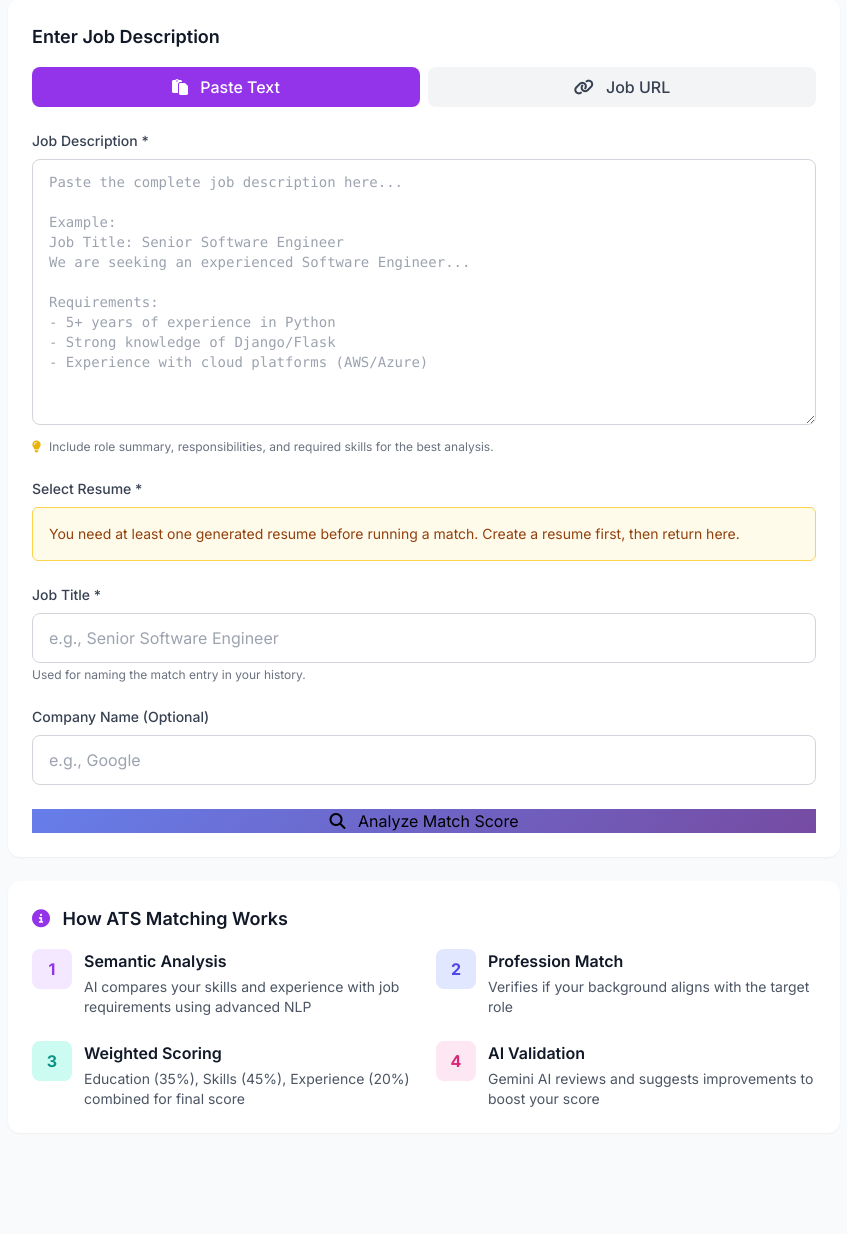
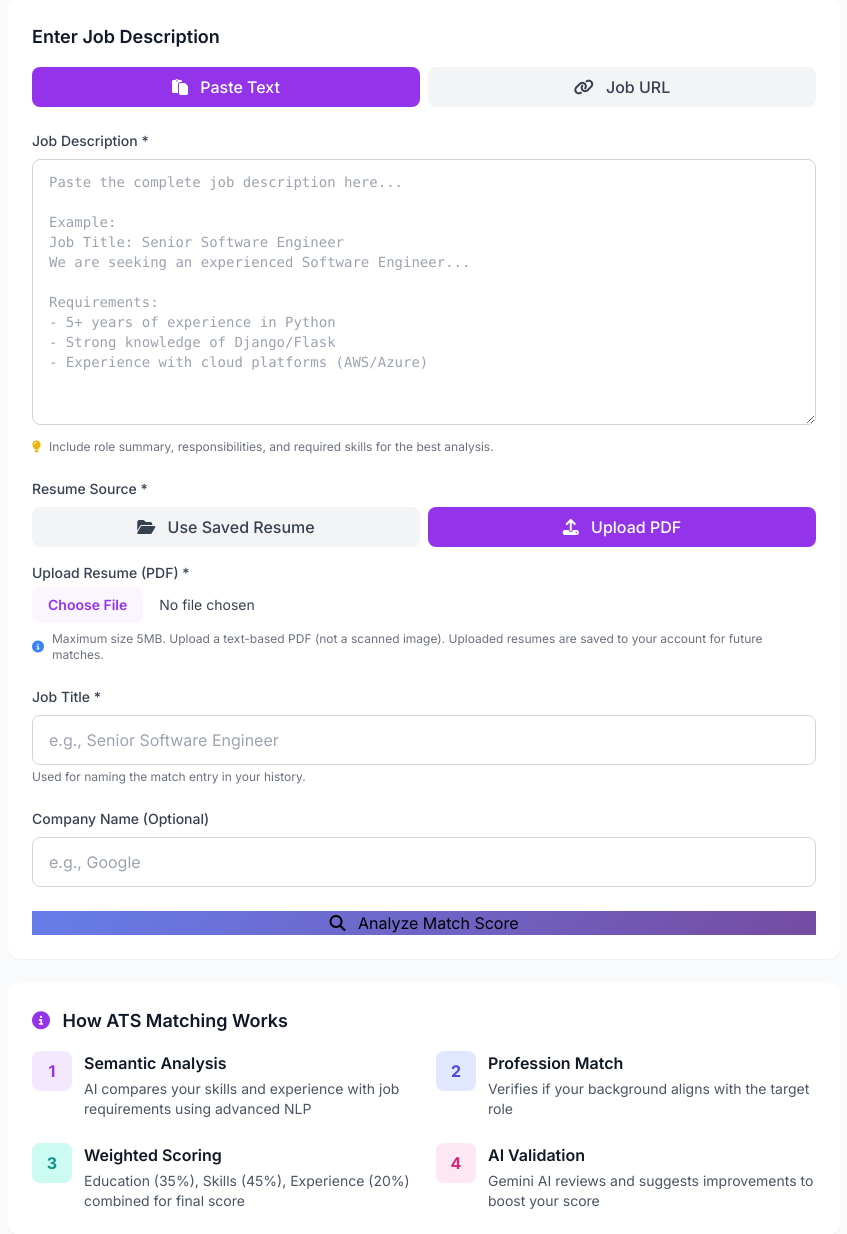
Before and after one commit to A-Akhil/ATS, a Django app: page /match/ in a window 1280 px wide. Shown: the part 278-1512 px from the top of the page, without its empty margins (216-1063 px from the left). Run offline with Django 4.2, Linux system fonts and the light colour scheme; the visitor is signed in with stand-in values (Sample User, id 1); data comes from the database, SQL or seed files in the repository; data that the repository does not hold is empty; some libraries are stand-ins or nearby versions.

Commit message:
Add resume upload option to match job functionality
- Updated match_job view to allow users to upload a PDF resume or select an existing one.
- Enhanced match form in match.html with a toggle for "Use Saved Resume" and "Upload PDF".
- Implemented PDF validation and text extraction for uploaded resumes.
- Adjusted form handling to support file uploads and added necessary user guidance.

```diff
--- a/core/templates/match/match.html
+++ b/core/templates/match/match.html
@@ -28,8 +28,9 @@
 
     <!-- Job Description Input -->
     <div class="bg-white rounded-xl shadow-sm p-6 mb-6">
-        <form method="post" x-data="{ inputMethod: 'paste', analyzing: false }" @submit="analyzing = true">
+        <form method="post" enctype="multipart/form-data" x-data="{ inputMethod: 'paste', resumeMode: '{{ default_resume_mode }}', analyzing: false }" @submit="analyzing = true">
             {% csrf_token %}
+            <input type="hidden" name="resume_mode" :value="resumeMode">
 
             <h3 class="text-lg font-semibold text-gray-900 mb-4">Enter Job Description</h3>
 
@@ -65,19 +66,50 @@
 
             <!-- Resume Selector -->
             <div class="mt-6">
+                <label class="block text-sm font-medium text-gray-700">Resume Source *</label>
+                <div class="flex gap-2 mt-2">
+                    <button type="button"
+                            @click="if ({{ resumes|length }} > 0) resumeMode = 'existing'"
+                            :class="resumeMode === 'existing' ? 'bg-purple-600 text-white' : 'bg-gray-100 text-gray-700 hover:bg-gray-200'"
+                            :disabled="{{ resumes|length }} === 0"
+                            class="flex-1 px-4 py-2 rounded-lg transition-colors font-medium">
+                        <i class="fas fa-folder-open mr-2"></i>
+                        Use Saved Resume
+                    </button>
+                    <button type="button"
+                            @click="resumeMode = 'upload'"
+                            :class="resumeMode === 'upload' ? 'bg-purple-600 text-white' : 'bg-gray-100 text-gray-700 hover:bg-gray-200'"
+                            class="flex-1 px-4 py-2 rounded-lg transition-colors font-medium">
+                        <i class="fas fa-upload mr-2"></i>
+                        Upload PDF
+                    </button>
+                </div>
+
+                <div class="mt-4" x-show="resumeMode === 'existing'" x-transition>
                     <label class="block text-sm font-medium text-gray-700">Select Resume *</label>
                     {% if resumes %}
-                    <select name="resume_id" required class="mt-1 block w-full rounded-lg border-gray-300 shadow-sm focus:border-indigo-500 focus:ring-indigo-500">
+                        <select name="resume_id" :required="resumeMode === 'existing'" class="mt-1 block w-full rounded-lg border-gray-300 shadow-sm focus:border-indigo-500 focus:ring-indigo-500">
                             <option value="" disabled selected>Select a resume</option>
                             {% for resume in resumes %}
                                 <option value="{{ resume.id }}">{{ resume.filename }} ({{ resume.created_at|date:"M d, Y" }})</option>
                             {% endfor %}
                         </select>
                     {% else %}
-                    <div class="mt-2 rounded-md border border-amber-300 bg-amber-50 p-4">
-                        <p class="text-sm text-amber-800">You need at least one generated resume before running a match. Create a resume first, then return here.</p>
+                        <div class="rounded-md border border-amber-300 bg-amber-50 p-4">
+                            <p class="text-sm text-amber-800">You do not have any saved resumes yet. Upload a PDF or generate one first.</p>
                         </div>
                     {% endif %}
+                </div>
+
+                <div class="mt-4" x-show="resumeMode === 'upload'" x-transition>
+                    <label class="block text-sm font-medium text-gray-700">Upload Resume (PDF) *</label>
+                    <input type="file" name="resume_file" accept=".pdf" :required="resumeMode === 'upload'"
+                           class="mt-1 block w-full text-sm text-gray-700 file:mr-4 file:py-2 file:px-4 file:rounded-lg file:border-0 file:text-sm file:font-semibold file:bg-purple-50 file:text-purple-600 hover:file:bg-purple-100">
+                    <p class="mt-2 text-xs text-gray-500 flex items-center">
+                        <i class="fas fa-info-circle text-blue-500 mr-2"></i>
+                        Maximum size 5MB. Upload a text-based PDF (not a scanned image). Uploaded resumes are saved to your account for future matches.
+                    </p>
+                </div>
             </div>
 
             <!-- URL Input -->
--- a/core/views.py
+++ b/core/views.py
@@ -6,6 +6,7 @@ from django.http import HttpResponse, JsonResponse, FileResponse
 from django.conf import settings
 from django.views.decorators.http import require_http_methods
 from django.db.models import Q
+from django.core.files.base import ContentFile
 import json
 from datetime import datetime
 import PyPDF2
@@ -396,7 +397,6 @@ def generate_resume(request):
 
             if pdf_result['success']:
                 pdf_path = f'resumes/resume_{resume.id}.pdf'
-                from django.core.files.base import ContentFile
                 resume.pdf_file.save(pdf_path, ContentFile(pdf_result['pdf_content']))
                 resume.save()
 
@@ -455,32 +455,74 @@ def match_job(request):
     resumes_count = resumes.count()
     recent_matches = request.user.match_attempts.all()[:5]
     total_matches = request.user.match_attempts.count()
+    upload_form = ResumeUploadForm()
     print(f"[MATCH VIEW] Resumes available: {resumes_count}")
 
     if request.method == 'POST':
         print(f"[MATCH POST] Keys received: {list(request.POST.keys())}")
+        resume_mode = request.POST.get('resume_mode', 'existing')
+        if resume_mode == 'upload':
+            upload_form = ResumeUploadForm(request.POST, request.FILES)
         resume_id = request.POST.get('resume_id')
         jd_title = request.POST.get('jd_title') or request.POST.get('job_title') or 'Untitled Position'
         jd_text = request.POST.get('jd_text') or request.POST.get('job_description') or ''
         job_url = request.POST.get('job_url', '').strip()
         company = request.POST.get('company', '').strip()
 
-        if not resume_id:
-            messages.error(request, 'Please select a resume to match against.')
-            print('[MATCH POST] Missing resume_id; redirecting back to form')
-            return redirect('match_job')
+        resume = None
+        if resume_mode == 'existing':
+            if not resume_id:
+                messages.error(request, 'Please select a resume to match against or switch to the upload option.')
+                print('[MATCH POST] Missing resume_id; redirecting back to form')
+                return redirect('match_job')
+            resume = get_object_or_404(Resume, id=resume_id, user=request.user)
+            print(f"[MATCH] Using saved resume: {resume.filename}")
+        else:
+            if not upload_form.is_valid():
+                error_messages = upload_form.errors.get('resume_file') or ['Please upload a valid PDF resume.']
+                messages.error(request, error_messages[0])
+                print(f"[MATCH POST] Upload form invalid: {error_messages}")
+                return redirect('match_job')
+
+            uploaded_file = upload_form.cleaned_data['resume_file']
+            uploaded_bytes = uploaded_file.read()
+            try:
+                pdf_reader = PyPDF2.PdfReader(io.BytesIO(uploaded_bytes))
+                extracted_text = ''.join((page.extract_text() or '') for page in pdf_reader.pages)
+            except Exception as exc:
+                messages.error(request, 'Could not read the uploaded PDF. Please ensure it is not password-protected and try again.')
+                print(f"[MATCH POST] PDF extraction failed: {exc}")
+                return redirect('match_job')
+
+            if not extracted_text.strip():
+                messages.error(request, 'Unable to extract text from the uploaded PDF. Please upload a text-based resume (not a scanned image).')
+                print('[MATCH POST] Uploaded PDF had no extractable text')
+                return redirect('match_job')
+
+            parsed_sections = nlp_service.parse_resume_sections(extracted_text)
+            resume = Resume.objects.create(
+                user=request.user,
+                source_type='uploaded',
+                filename=uploaded_file.name,
+                parsed_text=extracted_text,
+                parsed_sections=parsed_sections
+            )
+
+            resume_filename = f"uploaded_resume_{resume.id}.pdf"
+            resume.pdf_file.save(resume_filename, ContentFile(uploaded_bytes))
+            resume.save()
+
+            log_action(request.user, 'upload_resume', {'resume_id': resume.id, 'filename': uploaded_file.name}, request)
+            print(f"[MATCH] Uploaded resume stored: {resume.filename} (ID: {resume.id})")
 
         if not jd_text:
             messages.error(request, 'Provide a job description (pasted text) before analyzing. URL scraping is not yet implemented.')
             print('[MATCH POST] Missing job description text; redirecting back to form')
             return redirect('match_job')
 
-        print(f"[MATCH START] Resume ID: {resume_id}, JD Title: {jd_title}, Company: {company}")
+        print(f"[MATCH START] Resume ID: {resume.id}, JD Title: {jd_title}, Company: {company}")
         if job_url:
             print(f"[MATCH POST] Job URL provided: {job_url} (currently unused)")
-
-        resume = get_object_or_404(Resume, id=resume_id, user=request.user)
-        print(f"[MATCH] Resume found: {resume.filename}")
 
         jd = JobDescription.objects.create(
             user=request.user,
@@ -539,6 +581,8 @@ def match_job(request):
         'resumes': resumes,
         'recent_matches': recent_matches,
         'total_matches': total_matches,
+        'upload_form': upload_form,
+        'default_resume_mode': 'existing' if resumes_count else 'upload',
     }
     return render(request, 'match/match.html', context)
 
```
Also changed, not shown: rough_note.md (+26 -0 lines). Lines whose indentation alone changed are shown as unchanged.
